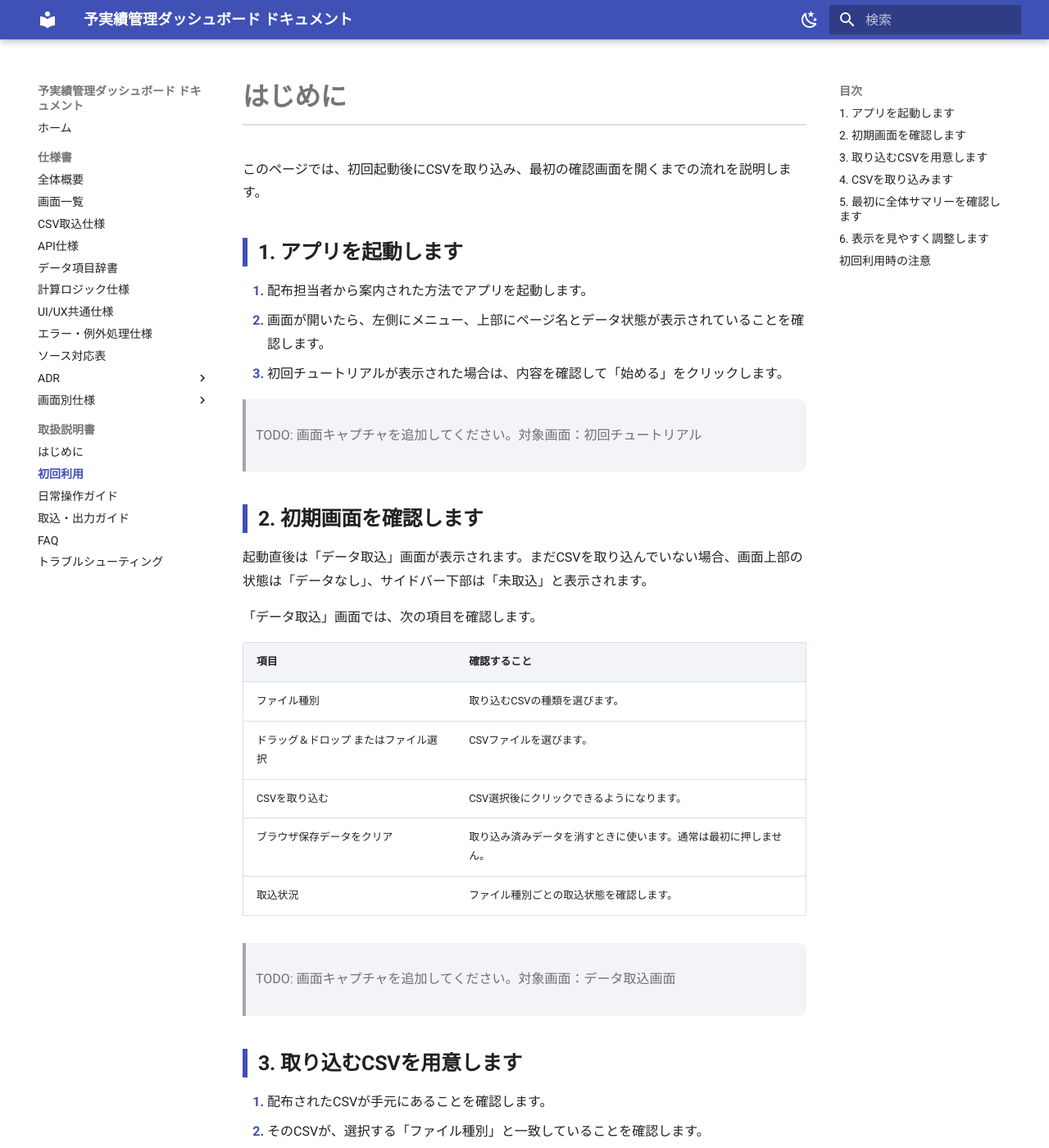
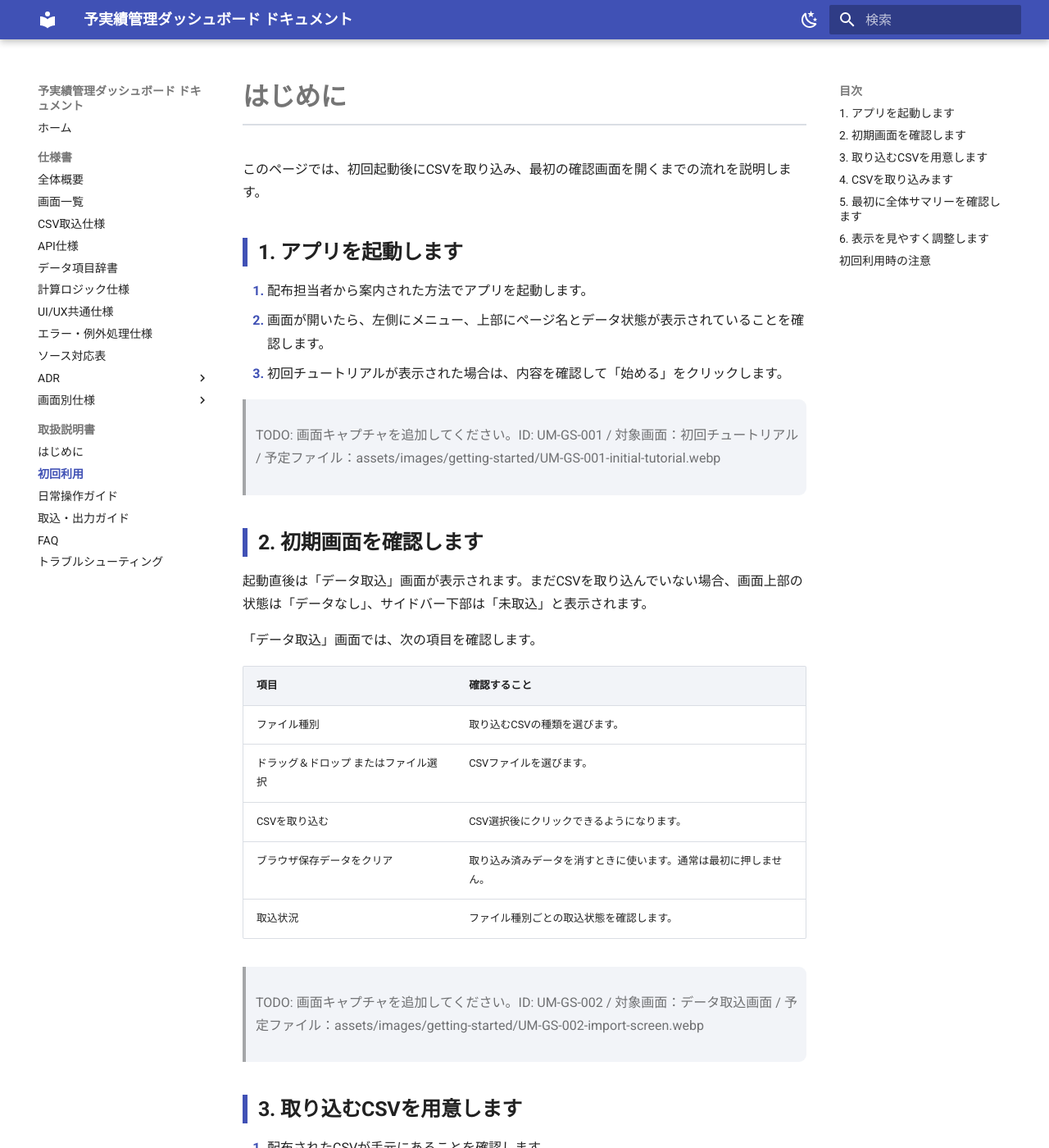
Before and after one commit to katsuhiro-hayasaka-orico/genspark, an MkDocs documentation site: the page built from docs/manuals/getting-started.md, in a window 1280 px wide and 1400 px high. Shown: the whole window at 82% size. Built offline with MkDocs 1.6.1 and Material for MkDocs 9.7.7, drawn with Linux system fonts in a browser that asks for light colours; some of the changed text lies outside the part shown.

Commit message:
docs: add manual screenshot TODO metadata

```diff
--- a/docs/manuals/getting-started.md
+++ b/docs/manuals/getting-started.md
@@ -8,7 +8,7 @@
 2. 画面が開いたら、左側にメニュー、上部にページ名とデータ状態が表示されていることを確認します。
 3. 初回チュートリアルが表示された場合は、内容を確認して「始める」をクリックします。
 
-> TODO: 画面キャプチャを追加してください。対象画面：初回チュートリアル
+> TODO: 画面キャプチャを追加してください。ID: UM-GS-001 / 対象画面：初回チュートリアル / 予定ファイル：assets/images/getting-started/UM-GS-001-initial-tutorial.webp
 
 ## 2. 初期画面を確認します
 
@@ -24,7 +24,7 @@
 | ブラウザ保存データをクリア | 取り込み済みデータを消すときに使います。通常は最初に押しません。 |
 | 取込状況 | ファイル種別ごとの取込状態を確認します。 |
 
-> TODO: 画面キャプチャを追加してください。対象画面：データ取込画面
+> TODO: 画面キャプチャを追加してください。ID: UM-GS-002 / 対象画面：データ取込画面 / 予定ファイル：assets/images/getting-started/UM-GS-002-import-screen.webp
 
 ## 3. 取り込むCSVを用意します
 
@@ -50,7 +50,7 @@
 3. 予算、見込み、実績、差額などを確認します。
 4. 気になる数値がある場合は、「アラート」または「明細ドリルダウン」で詳細を確認します。
 
-> TODO: 画面キャプチャを追加してください。対象画面：全体サマリー画面
+> TODO: 画面キャプチャを追加してください。ID: UM-GS-003 / 対象画面：全体サマリー画面 / 予定ファイル：assets/images/getting-started/UM-GS-003-summary-screen.webp
 
 ## 6. 表示を見やすく調整します
 
```
Also changed, not shown: docs/manuals/import-export.md (+1 -1 lines), docs/manuals/index.md (+1 -1 lines), docs/manuals/user-guide.md (+2 -2 lines).
